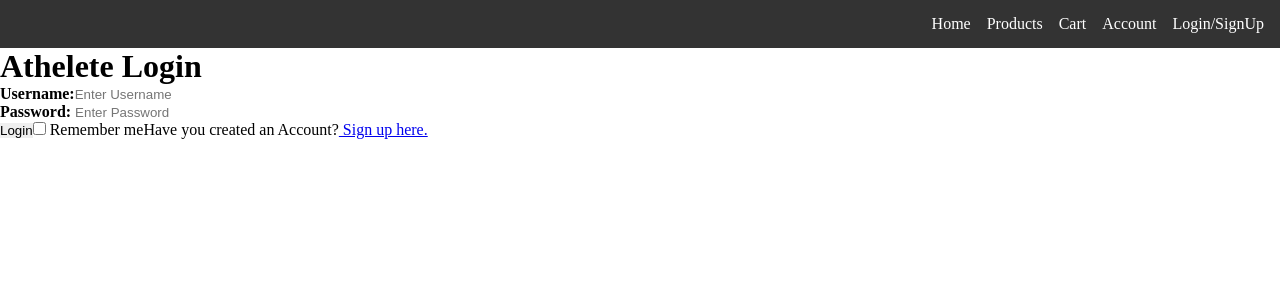
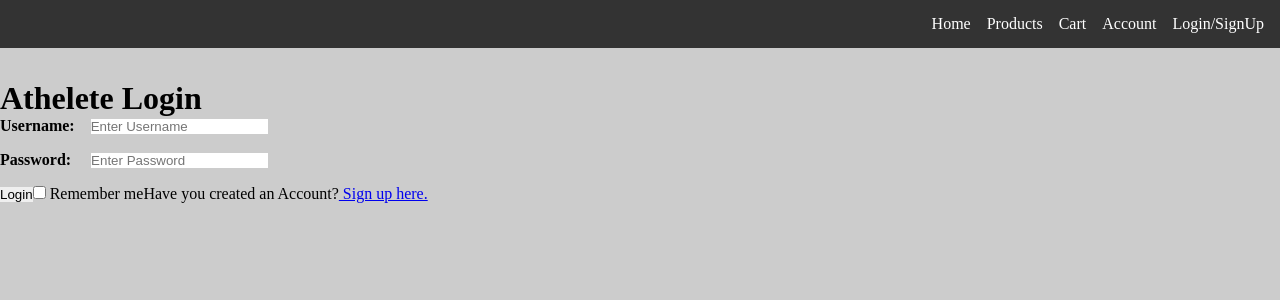
Before and after one commit to BBQ-Baddies-Inc/BBQpatch, a React (Create React App) app: page /login in a window 1280 px wide. Shown: the top 300 px of the page. Built offline with nearby package versions, Linux system fonts and the light colour scheme.

Commit message:
here are some changes to login and register

```diff
--- a/public/index.css
+++ b/public/index.css
@@ -1,4 +1,20 @@
 
+/* BODY */
+
+body {
+  display: flex;
+  flex-direction: column;
+  justify-content: center;
+  background-color: #ccc;
+}
+
+body .welcome {
+  margin-top: 12rem;
+  text-align: center;
+  font-size: larger;
+}
+
+/*Navbar*/
 
 .navbar {
     display: flex;
@@ -18,3 +34,42 @@
   .navbar .links:hover {
     color:orange;
   }
+
+  /* LOGIN/SIGNUP */
+
+.login-form {
+  display: flex;
+  flex-direction: column;
+  flex-wrap: wrap;
+  margin-top: 2rem;
+}
+
+.login-form .login-container button {
+  cursor: pointer;
+}
+
+.login-container .usernameLogin {
+  margin-bottom: 1rem;
+}
+
+.login-container .usernameLogin label {
+  margin-right: 1rem;
+}
+
+.login-container .passwordLogin {
+  margin-bottom: 1rem;
+}
+
+.login-container .passwordLogin label {
+  margin-right: 1rem;
+}
+
+/* REGISTER */
+
+.container .registerUsername label {
+  margin-right: 1rem;
+}
+
+.container button {
+  cursor: pointer;
+}
--- a/src/components/Login.jsx
+++ b/src/components/Login.jsx
@@ -12,12 +12,12 @@ export default function Login(props) {
 
   useEffect(() => {
     const TOKEN = getToken();
-    if (TOKEN) {
-        setIsLoggedIn(true);
-      }
-  }, []);
+    if(TOKEN){
+        setIsLoggedIn(true)
+    }
+  }, [setIsLoggedIn]);
 
-  if (isLoggedIn === false) {
+  if (!isLoggedIn) {
     return (
       <form
         className="login-form"
@@ -29,7 +29,7 @@ export default function Login(props) {
             console.log(results.message, "!!!!!!");
             storeToken(results.token);
             storeUserName(userName);
-            setIsLoggedIn(true);
+
             setPassword("");
 
             history.push("/myroutines");
--- a/src/components/Register.jsx
+++ b/src/components/Register.jsx
@@ -4,13 +4,12 @@ import { registerUser } from "../api/users";
 import { storeToken } from "../auth";
 import { storeUserName } from "../auth";
 export default function Register(props) {
-    const { userName, isLoggedIn, setUserName, setIsLoggedIn } = props;
+    const { userName, setUserName, setIsLoggedIn } = props;
   const [password, setPassword] = useState("");
 
   const history = useHistory();
   return (
     <form
-      className="login-form"
       className="login-form"
       onSubmit={async (event) => {
         event.preventDefault();
```
